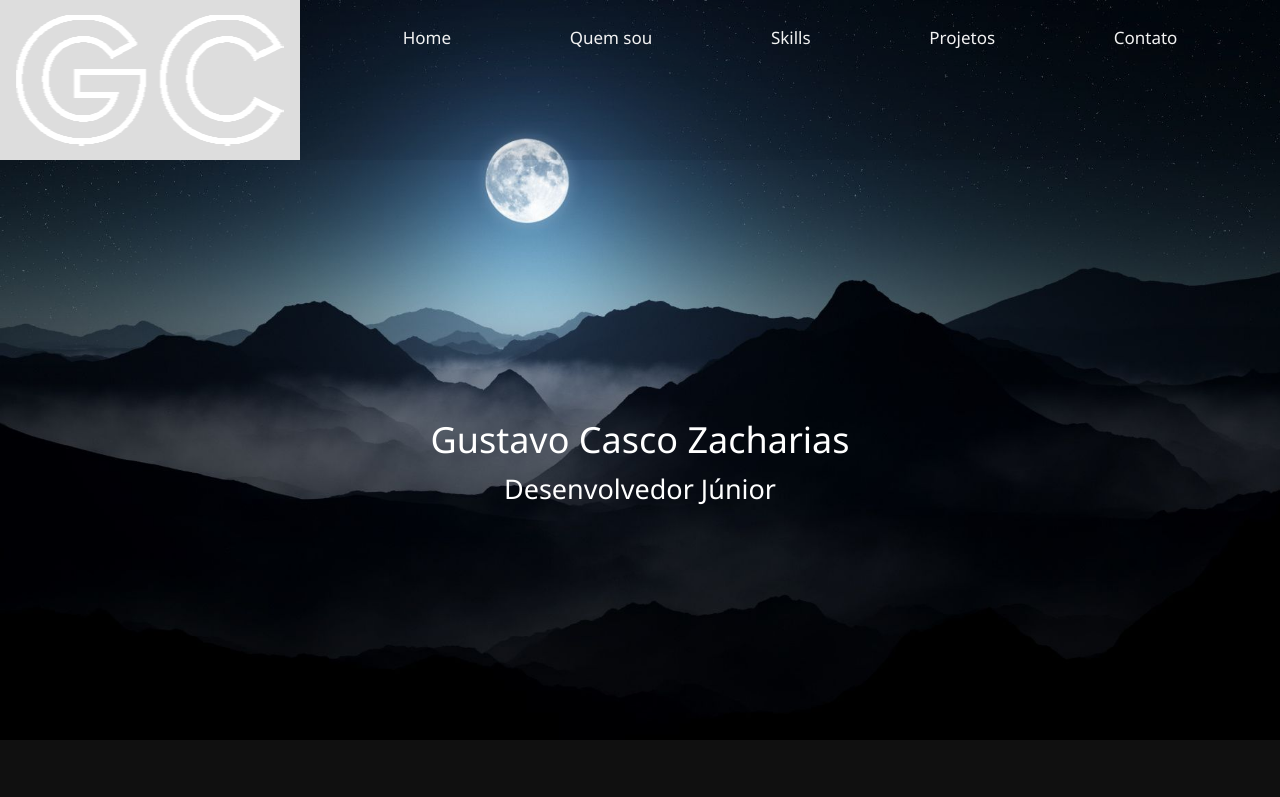
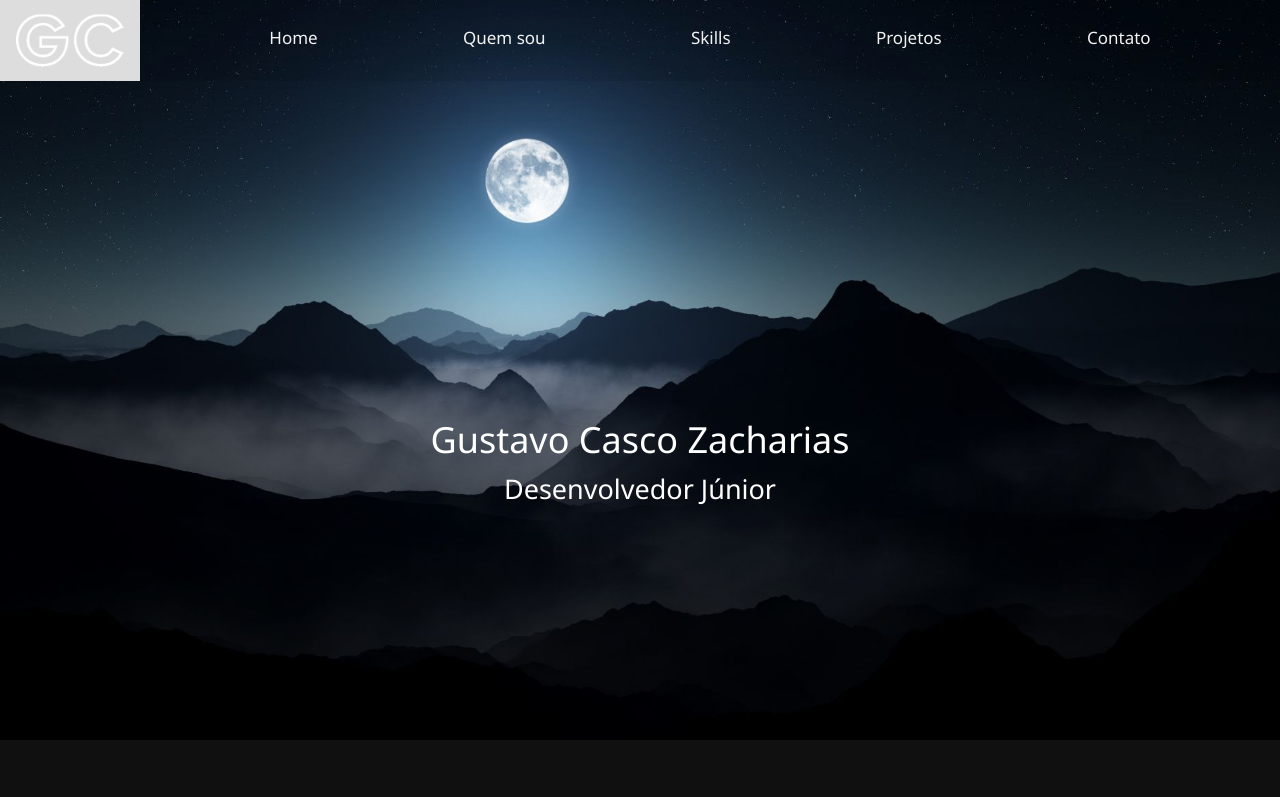
Before and after one commit to GustavoCasco/GustavoCasco.github.io, a plain HTML site: page index.html in a window 1280 px wide. Shown: the top 797 px of the page. Drawn offline with nearby package versions, Linux system fonts and the light colour scheme; some icons are missing.

Commit message:
finish :smile:

```diff
--- a/CSS/stylehome.css
+++ b/CSS/stylehome.css
@@ -56,8 +56,8 @@
         color: white;
     }
 
-    .logo {
-        width: 6em padding: 25px;
+    .ps {
+        width: 6em;
     }
 
     .lai {
--- a/index.html
+++ b/index.html
@@ -18,11 +18,11 @@
             <div class="bg-img">
                 <div class="topnav" id="myTopnav">
                     <a href="">
-                        <img class="logo" src="img/logo.png" alt="">
+                        <img class="ps" src="img/logo.png" alt="">
                     </a>
                     <div class="lai">
                         <a href="">
-                    Home
+                        Home
                         </a>
                         <a href="#sobre">
                                Quem sou
```
